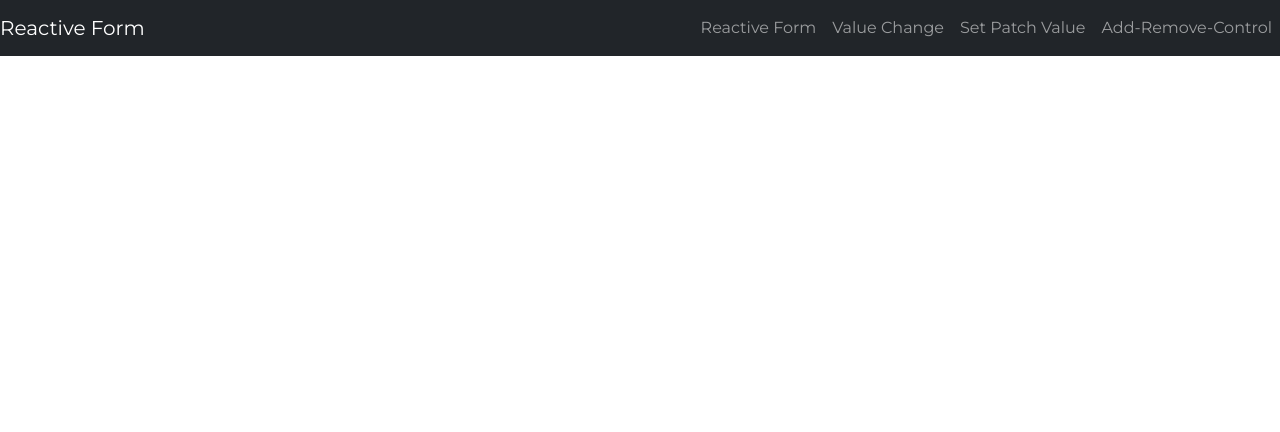
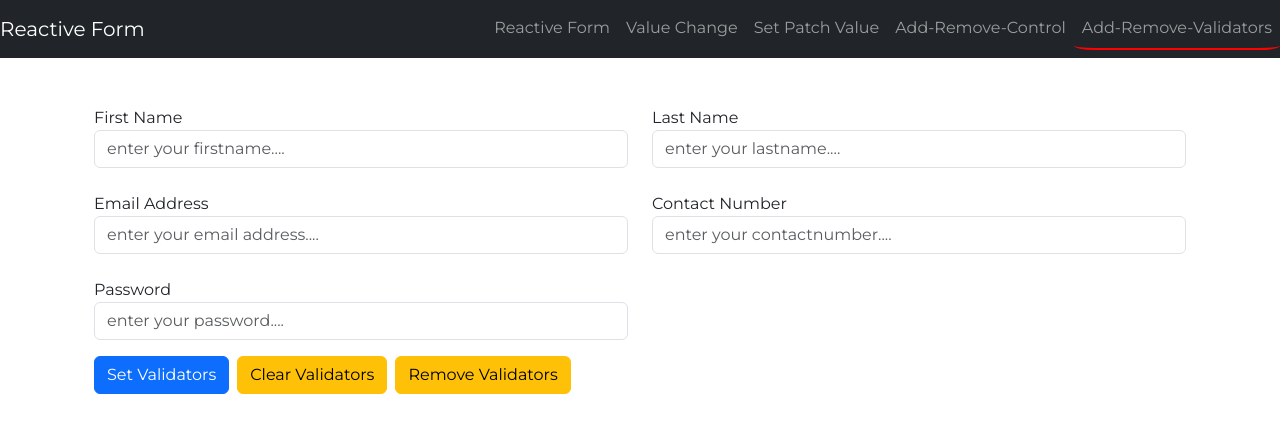
Before and after one commit to abhikaleangulardev-gif/Basic_Reactive_Form_Angular_21, an Angular app: page /basic-set-patch-value-form-validators in a window 1280 px wide. Before the commit this address led to /. Shown: the top 432 px of the page. Built offline with nearby package versions, Linux system fonts and the light colour scheme.

Commit message:
completed set-remove-validators

```diff
--- a/src/app/app.routes.ts
+++ b/src/app/app.routes.ts
@@ -15,5 +15,8 @@ export const routes: Routes = [
     },
     {
         path: 'basic-set-patch-value-form', loadComponent: () => import('./component/set-patch-value/set-patch-value').then((c) => c.SetPatchValue)
+    },
+    {
+        path: 'basic-set-patch-value-form-validators', loadComponent: () => import('./component/set-remove-validators/set-remove-validators').then((c) => c.SetRemoveValidators)
     }
 ];
--- /dev/null
+++ b/src/app/component/set-remove-validators/set-remove-validators.html
@@ -0,0 +1,94 @@
+<div class="container my-5">
+    <div class="row">
+        <form class="w-100" [formGroup]="myReactiveForm">
+            <div class="row">
+                <div class="col-sm-6">
+                    <label for="firstname">First Name</label>
+                    <input type="text" name="firstname" id="firstname" class="form-control"
+                        placeholder="enter your firstname...." formControlName="firstname">
+                    @if (myReactiveForm.get('firstname')?.touched &&
+                    myReactiveForm.get('firstname')?.errors?.['required']) {
+                    <span class="text-danger">*First name is required</span>
+                    }@else if(myReactiveForm.get('firstname')?.touched &&
+                    myReactiveForm.get('firstname')?.errors?.['minlength']?.requiredLength){
+                    <span class="text-danger">*Minimum length is {{
+                        myReactiveForm.get('firstname')?.errors?.['minlength']?.requiredLength }}</span>
+                    }
+                </div>
+
+                <div class="col-sm-6">
+                    <label for="lastname">Last Name</label>
+                    <input type="text" name="lastname" id="lastname" class="form-control"
+                        placeholder="enter your lastname...." formControlName="lastname">
+                    @if (myReactiveForm.get('lastname')?.touched &&
+                    myReactiveForm.get('lastname')?.errors?.['required']) {
+                    <span class="text-danger">*Last name is required</span>
+                    }@else if(myReactiveForm.get('lastname')?.touched &&
+                    myReactiveForm.get('lastname')?.errors?.['minlength']?.requiredLength){
+                    <span class="text-danger">*Minimum length is {{
+                        myReactiveForm.get('lastname')?.errors?.['minlength']?.requiredLength }}</span>
+                    }
+                </div>
+            </div>
+            <div class="row my-4">
+                <div class="col-sm-6">
+                    <label for="email">Email Address</label>
+                    <input type="text" name="email" id="email" class="form-control"
+                        placeholder="enter your email address...." formControlName="emailaddress">
+                    @if (myReactiveForm.get('emailaddress')?.touched &&
+                    myReactiveForm.get('emailaddress')?.errors?.['required']) {
+                    <span class="text-danger">*Email Address is required</span>
+                    } @else if (myReactiveForm.get('emailaddress')?.touched &&
+                    myReactiveForm.get('emailaddress')?.errors?.['email']) {
+                    <span class="text-danger">*Please enter a valid email address</span>
+                    }
+                </div>
+
+                <div class="col-sm-6">
+                    <label for="contactnumber">Contact Number</label>
+                    <input type="text" name="contactnumber" id="contactnumber" class="form-control"
+                        placeholder="enter your contactnumber...." formControlName="contactnumber">
+                    @if (myReactiveForm.get('contactnumber')?.touched &&
+                    myReactiveForm.get('contactnumber')?.errors?.['required']) {
+                    <span class="text-danger">*Contact Number is required</span>
+                    } @else if (myReactiveForm.get('contactnumber')?.touched &&
+                    myReactiveForm.get('contactnumber')?.errors?.['pattern']?.requiredPattern) {
+                    <span class="text-danger">*Please enter a valid Contact number</span>
+                    }
+                </div>
+            </div>
+            <div class="row">
+                <div class="col-sm-6">
+                    <label for="password">Password</label>
+                    <input type="text" name="password" id="password" class="form-control"
+                        placeholder="enter your password...." formControlName="password">
+
+                    <span class="text-danger" *ngIf="myReactiveForm.get('password')?.touched &&
+                                  myReactiveForm.get('password')?.errors?.['required']">
+                        *Password is required
+                    </span>
+
+                    <span class="text-danger" *ngIf="myReactiveForm.get('password')?.touched &&
+                                  myReactiveForm.get('password')?.errors?.['pattern']">
+                        *Password must contain at least 8 characters, including uppercase, lowercase, number & special
+                        character
+                    </span>
+                </div>
+            </div>
+            <div class="mt-3">
+                <button type="button" class="btn btn-primary me-2" (click)="setValidation()">
+                    Set Validators
+                </button>
+
+                <button type="button" class="btn btn-warning me-2" (click)="clearValidation()">
+                    Clear Validators
+                </button>
+
+                <button type="button" class="btn btn-warning me-2" (click)="removeValidation()">
+                    Remove Validators
+                </button>
+            </div>
+
+        </form>
+    </div>
+</div>
--- /dev/null
+++ b/src/app/component/set-remove-validators/set-remove-validators.ts
@@ -0,0 +1,92 @@
+import { CommonModule } from '@angular/common';
+import { Component, OnInit, signal, WritableSignal } from '@angular/core';
+import { FormGroup, FormBuilder, Validators, ReactiveFormsModule } from '@angular/forms';
+
+@Component({
+  selector: 'app-set-remove-validators',
+  imports: [CommonModule, ReactiveFormsModule],
+  templateUrl: './set-remove-validators.html',
+  styleUrl: './set-remove-validators.css',
+})
+export class SetRemoveValidators implements OnInit {
+  myReactiveForm!: FormGroup;
+
+  passwordPatternValidator = Validators.pattern(/^(?=.*[a-z])(?=.*[A-Z])(?=.*[0-9])(?=.*[!@#$%^&*]).{8,}$/);
+
+  constructor(private fb: FormBuilder) { }
+
+  ngOnInit(): void {
+    this.initialReactiveForm();
+  }
+
+  initialReactiveForm() {
+    this.myReactiveForm = this.fb.group({
+      firstname: this.fb.control(''),
+      lastname: this.fb.control(''),
+      emailaddress: this.fb.control(''),
+      contactnumber: this.fb.control(''),
+      password: this.fb.control(''),
+    })
+  }
+
+  // ✅ SET VALIDATORS
+  setValidation() {
+    console.log('set validators...')
+    // firstname
+    this.myReactiveForm.get('firstname')?.setValidators([Validators.required, Validators.minLength(3)]),
+
+      // lastname
+      this.myReactiveForm.get('lastname')?.setValidators([Validators.required, Validators.minLength(3)]),
+
+      // email
+      this.myReactiveForm.get('emailaddress')?.setValidators([Validators.required, Validators.email]),
+
+      //contactnumber
+      this.myReactiveForm.get('contactnumber')?.setValidators([Validators.required, Validators.pattern(/^[0-9]{10}$/)])
+
+    // password
+    this.myReactiveForm.get('password')?.setValidators([
+      Validators.required,
+      this.passwordPatternValidator
+    ]);
+
+    // IMPORTANT: update validity
+
+    this.myReactiveForm.get('firstname')?.updateValueAndValidity();
+    this.myReactiveForm.get('lastname')?.updateValueAndValidity();
+    this.myReactiveForm.get('emailaddress')?.updateValueAndValidity();
+    this.myReactiveForm.get('contactnumber')?.updateValueAndValidity();
+    this.myReactiveForm.get('password')?.updateValueAndValidity();
+
+
+
+  }
+
+  // ❌ clear VALIDATORS firs using clearValidators() and last written updateValueAndValidity
+
+  clearValidation() {
+
+    console.log('remove validators....');
+
+    this.myReactiveForm.get('firstname')?.clearValidators();
+    this.myReactiveForm.get('lastname')?.clearValidators();
+    this.myReactiveForm.get('emailaddress')?.clearValidators();
+    this.myReactiveForm.get('contactnumber')?.clearValidators();
+
+
+
+    // IMPORTANT: update validity
+    this.myReactiveForm.get('firstname')?.updateValueAndValidity();
+    this.myReactiveForm.get('lastname')?.updateValueAndValidity();
+    this.myReactiveForm.get('emailaddress')?.updateValueAndValidity();
+    this.myReactiveForm.get('contactnumber')?.updateValueAndValidity();
+  }
+
+
+  // removeValidators
+  removeValidation() {
+    this.myReactiveForm.get('password')?.removeValidators(this.passwordPatternValidator);
+
+    this.myReactiveForm.get('password')?.updateValueAndValidity();
+  }
+}
--- a/src/app/header/header/header.html
+++ b/src/app/header/header/header.html
@@ -19,6 +19,9 @@
             <li class="nav-item" routerLinkActive="active">
                 <a class="nav-link" routerLink="basic-add-remove-control-form">Add-Remove-Control</a>
             </li>
+            <li class="nav-item" routerLinkActive="active">
+                <a class="nav-link" routerLink="basic-set-patch-value-form-validators">Add-Remove-Validators</a>
+            </li>
         </ul>
     </div>
 </nav>
```
Also changed, not shown: src/app/component/set-remove-validators/set-remove-validators.css (added).
